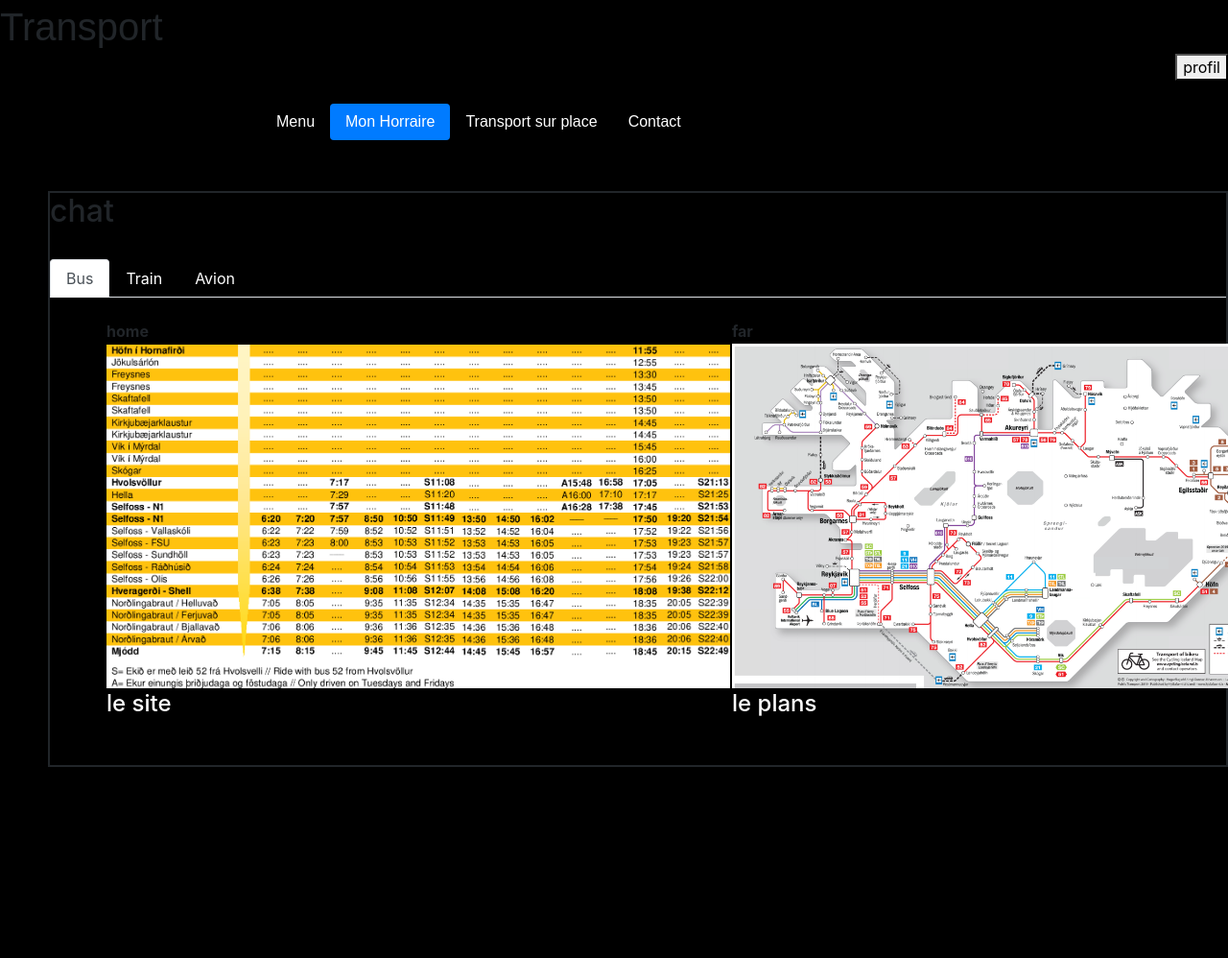
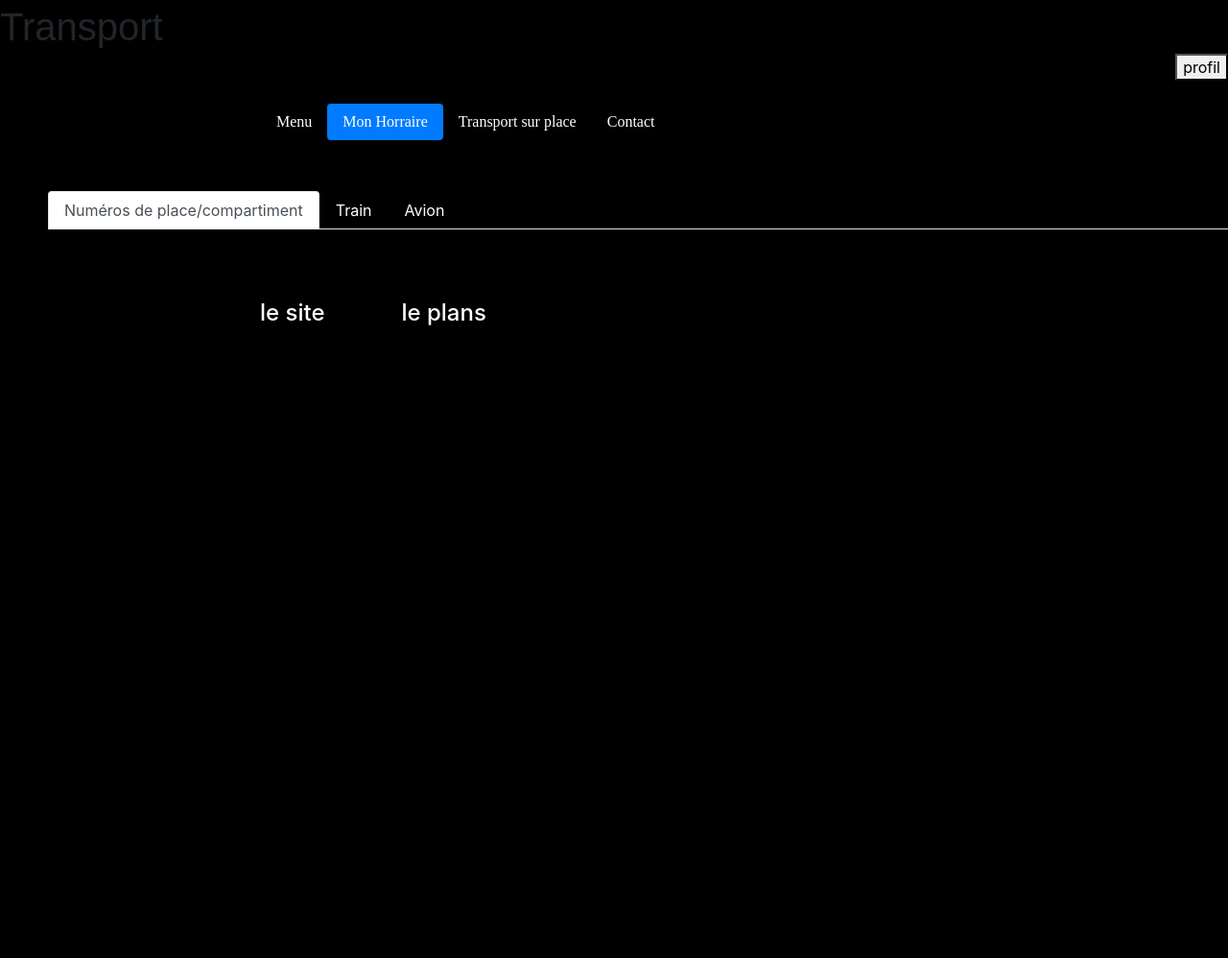
Before and after one commit to AlmirRazic/ICT-120, a PHP site: page /Menu.html in a window 1280 px wide, after a click on "Mon Horraire". Shown: the top 998 px of the page at 96% size. Run offline with PHP 8.4, Linux system fonts and the light colour scheme.

Commit message:
r.1
reparation du site et ajout d'un onglet

```diff
--- a/Menu.html
+++ b/Menu.html
@@ -1,9 +1,10 @@
+
 <!DOCTYPE html>
 <html lang="fr">
 <head>
-    <meta charset="UTF-8">
-    <title>Title</title>
-    <link rel="stylesheet" type="text/css" href="style.css">
+  <meta charset="UTF-8">
+  <title>Title</title>
+  <link rel="stylesheet" type="text/css" href="style.css">
   <link href="bootstrap-4.3.1-dist/css/bootstrap.css" type="text/css" rel="stylesheet">
   <link href="theme.css" type="text/css" rel="stylesheet">
   <link href="theme.js" type="text/css" rel="script">
@@ -24,7 +25,7 @@
 
   <div class="logo">Transport</div>
   <div class="profil_bouton"><button onmouseover="dessus()" name="controle" id="barcontrole">profil</button></div>
-  <div class="bare">
+  <div class="bare_principale">
 
 
     <ul class="nav nav-pills mb-3" id="pills-tab" role="tablist">
@@ -41,7 +42,6 @@
         <a class="nav-link" id="pills-contact-tabe" data-toggle="pill" href="#pills-contacte" role="tab" aria-controls="pills-contact" aria-selected="false">Contact</a>
       </li>
     </ul>
-
   </div>
 
   <div class="tab-content" id="pills-tabContent">
@@ -82,7 +82,7 @@
             </table>
           </div>
           <div id="menu1" class="container tab-pane fade"><br>
-            <h3 style="text-align: center; width: 500px">Désolé, mais il va falloir vous choisir un autre moyen de transport, car il n'y a pas de chemin de fer en Islande
+            <h3 style="margin-left: 250px ; width: 500px">Désolé, mais il va falloir vous choisir un autre moyen de transport, car il n'y a pas de chemin de fer en Islande
               Mais ne vous inquiétez pas, l'île possède un système de bus excellent !</h3>
             <p></p>
           </div>
@@ -107,10 +107,10 @@
       </div>
     </div>
     <div class="tab-pane fade" id="pills-profile" role="tabpanel" aria-labelledby="pills-profile-tab">
-      <div class="div_general"><h2>chat</h2><br>
+      <div class="div_general" style="border: none">
         <ul  class="nav nav-tabs" role="tablist">
           <li class="nav-item">
-            <a class="nav-link active" data-toggle="tab" href="#home">Bus</a>
+            <a class="nav-link active" data-toggle="tab" href="#home">Numéros de place/compartiment</a>
           </li>
           <li class="nav-item">
             <a class="nav-link" data-toggle="tab" href="#menu1">Train</a>
@@ -124,16 +124,15 @@
         <div class="tab-content">
           <div id="Mon_horraire" class="container tab-pane active"><br>
             <table>
-              <thead>
-              <tr>
-                <th>home</th>
-                <th>far</th>
-              </tr>
-              </thead>
               <tbody>
               <tr>
-                <td><img src="img/horaire_%20bus.png" width="650"></td>
-                <td><img src="img/plans_bus.PNG" width="600"></td>
+                <td>numéro de vol:  357</td>
+                <td>destination:  Islande</td>
+                <td>durée du vol:  11h</td>
+              </tr>
+              <tr>
+                <td>class:  économique</td>
+                <td>porte: 12</td>
               </tr>
               <tr>
                 <td><a href="https://www.straeto.is" target="_blank"><h4>le site</h4></a></td>
@@ -158,8 +157,26 @@
               </thead>
               <tbody>
               <tr>
-                <td><img src="img/aller.PNG"></td>
-                <td><img src="img/retour.png"></td>
+                <td><div class="trajet"> 1er jour : KEFLAVIK – REYKJAVIK
+                  Accueil et transfert à votre hôtel avec un arrêt au Lagon Bleu.
+                  <br>
+                  2e jour : CERCLE D'OR ET AURORES BOREALES
+                  Départ en bus vers le geyser Strokkur. Continuation en direction des chutes de Gullfoss, « les chutes d’or »,
+                  qui constituent certainement l’un des plus beaux spectacles offerts par la nature islandaise ! Découverte de Thingvellir et de son paysage unique!
+
+                  Chasse aux aurores boréales en soirée.
+                  <br>
+                  3e jour: EXCURSION SUR LA COTE SUD
+                  Cap sur la région côtière de l’Islande du Sud dont le paysage se caractérise par des falaises où nichent les oiseaux, des plages de lave et des cascades. En chemin, visite des somptueuses chutes de Skogafoss et de Seljalandsfoss. L’après-midi, et si les conditions routières le permettent, vous vous rendez au glacier Solheimajökull. Soirée avec menu spécial «Adventure» de 9 plats au restaurant branché Kopar dans le port de Reykjavik!
+                  <br>
+                  4e jour: REYKJAVIK
+
+                  Journée libre. Profitez-en pour faire des emplettes en flânant le long de la Laugavegur ou allez admirer l’architecture impressionnante de la Hallgrímskirkja et de la nouvelle salle de concert Harpa! Nous conseillons également une promenade dans la vieille ville, la visite d'un musée ou un instant détente dans un agréable café ou dans l’un des bains géothermiques de la ville.
+                  <br>
+                  5e jour:REYKJAVIK
+
+                  Transfert à l'aéroport selon votre vol de départ.
+                </div></td>
               </tr>
               </tbody>
             </table>
--- a/style.css
+++ b/style.css
@@ -4,16 +4,19 @@
   font-size: 40px;
   width: 175px;
 }
-.bare{
+.bare_principale{
   margin-top: 50px;
   margin-left: 270px;
   border: 2px solid;
-  width: 458px;
-  font-family: Arial;
+  width: 433px;
+  font-family: ms sans-serif;
   background-color: black;
   color: black;
   height: 43px;
 
+}
+.bare{
+  color: black;
 }
 /*.bare_hauteur{
   height: 40px;
@@ -31,6 +34,13 @@
   margin-left: 50px;
   border: 2px solid;
   height: 600px;
+  width: 1550px;
+  color: black;
+}
+.trajet{
+  color: white;
+  width: 450px;
+  margin-left: 50px;
 }
 #barselected{
   background-color: skyblue;
```
